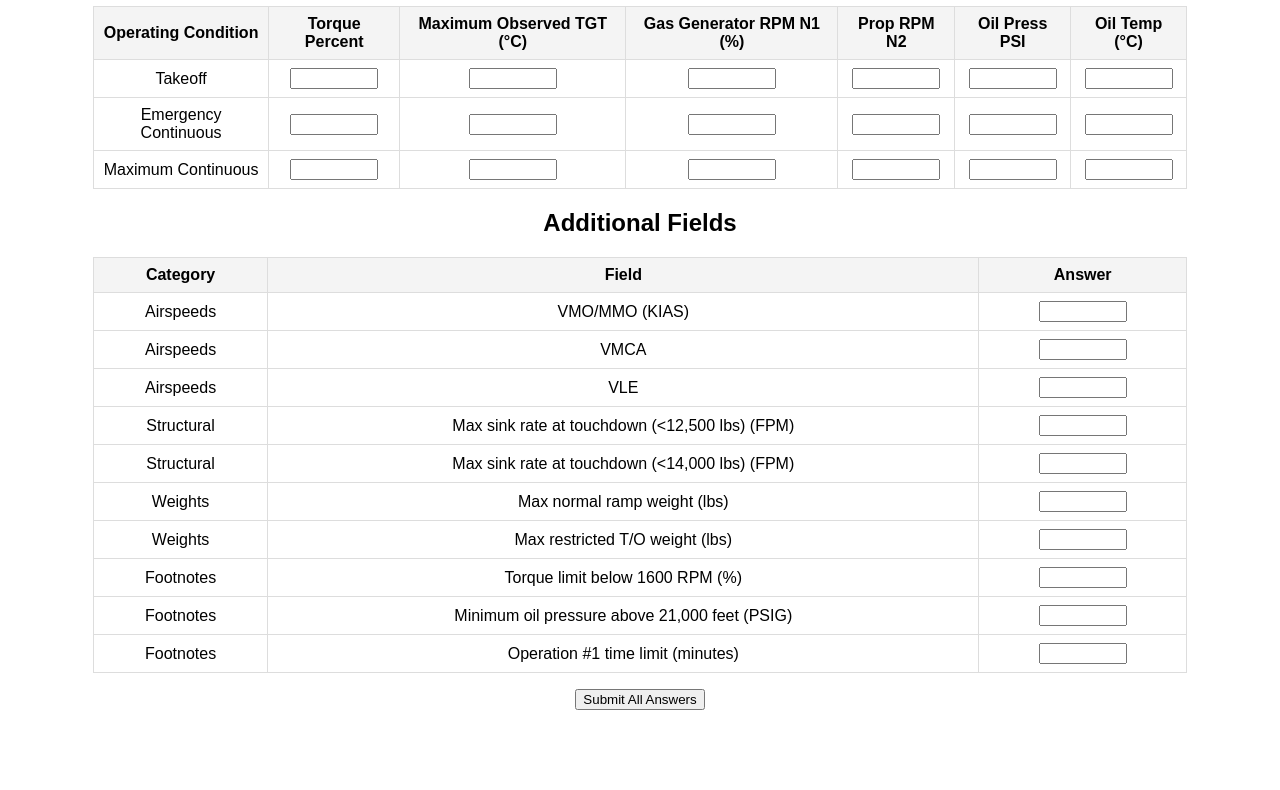
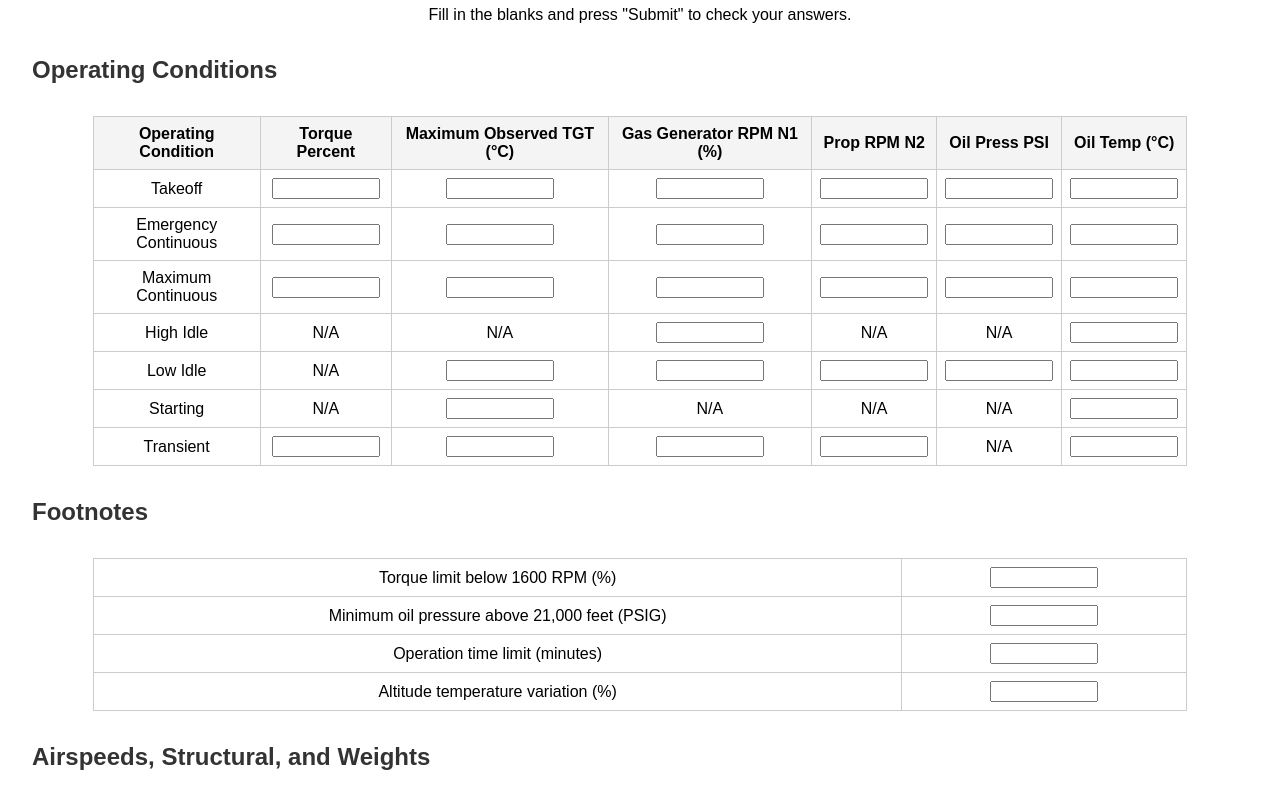
Before and after one commit to Dillionaire26A/quiz-website, a plain HTML site: page index.html in a window 1280 px wide. Shown: the part 84-874 px from the top of the page. Before the commit the page ends 826 px from the top, so only its background shows below. Drawn offline with Linux system fonts and the light colour scheme.

Commit message:
Refactor quiz page layout and submission logic
Updated styling and structure of the quiz page, including table margins, header titles, and input widths. Modified JavaScript function to handle quiz submission.

```diff
--- a/index.html
+++ b/index.html
@@ -14,12 +14,12 @@
 
         table {
             width: 90%;
-            margin: 1rem auto;
+            margin: 2rem auto;
             border-collapse: collapse;
         }
 
         th, td {
-            border: 1px solid #ddd;
+            border: 1px solid #ccc;
             padding: 8px;
             text-align: center;
         }
@@ -30,8 +30,15 @@
         }
 
         input {
-            width: 80px;
+            width: 100px;
             text-align: center;
+        }
+
+        .section-title {
+            font-size: 1.5rem;
+            margin-top: 2rem;
+            text-align: left;
+            color: #333;
         }
 
         .feedback {
@@ -41,10 +48,14 @@
     </style>
 </head>
 <body>
-    <h1>Fill-in-the-Table Quiz</h1>
+    <header>
+        <h1>C-12 Quiz</h1>
+        <p>Fill in the blanks and press "Submit" to check your answers.</p>
+    </header>
 
-    <!-- Main Table -->
-    <table id="quiz-table">
+    <!-- Operating Conditions Table -->
+    <h2 class="section-title">Operating Conditions</h2>
+    <table>
         <thead>
             <tr>
                 <th>Operating Condition</th>
@@ -84,80 +95,92 @@
                 <td><input type="text" data-answer="105 to 135"></td>
                 <td><input type="text" data-answer="10 to 99"></td>
             </tr>
+            <tr>
+                <td>High Idle</td>
+                <td>N/A</td>
+                <td>N/A</td>
+                <td><input type="text" data-answer="70"></td>
+                <td>N/A</td>
+                <td>N/A</td>
+                <td><input type="text" data-answer="-40 to 99"></td>
+            </tr>
+            <tr>
+                <td>Low Idle</td>
+                <td>N/A</td>
+                <td><input type="text" data-answer="660"></td>
+                <td><input type="text" data-answer="60"></td>
+                <td><input type="text" data-answer="1150"></td>
+                <td><input type="text" data-answer="60"></td>
+                <td><input type="text" data-answer="-40 to 99"></td>
+            </tr>
+            <tr>
+                <td>Starting</td>
+                <td>N/A</td>
+                <td><input type="text" data-answer="1000"></td>
+                <td>N/A</td>
+                <td>N/A</td>
+                <td>N/A</td>
+                <td><input type="text" data-answer="-40"></td>
+            </tr>
+            <tr>
+                <td>Transient</td>
+                <td><input type="text" data-answer="123"></td>
+                <td><input type="text" data-answer="850"></td>
+                <td><input type="text" data-answer="102.6"></td>
+                <td><input type="text" data-answer="2200"></td>
+                <td>N/A</td>
+                <td><input type="text" data-answer="100 to 104"></td>
+            </tr>
         </tbody>
     </table>
 
-    <!-- Additional Fields -->
-    <h2>Additional Fields</h2>
-    <table id="additional-fields-table">
-        <thead>
-            <tr>
-                <th>Category</th>
-                <th>Field</th>
-                <th>Answer</th>
-            </tr>
-        </thead>
+    <!-- Footnotes -->
+    <h2 class="section-title">Footnotes</h2>
+    <table>
         <tbody>
             <tr>
-                <td>Airspeeds</td>
+                <td>Torque limit below 1600 RPM (%)</td>
+                <td><input type="text" data-answer="49"></td>
+            </tr>
+            <tr>
+                <td>Minimum oil pressure above 21,000 feet (PSIG)</td>
+                <td><input type="text" data-answer="85"></td>
+            </tr>
+            <tr>
+                <td>Operation time limit (minutes)</td>
+                <td><input type="text" data-answer="5"></td>
+            </tr>
+            <tr>
+                <td>Altitude temperature variation (%)</td>
+                <td><input type="text" data-answer="70"></td>
+            </tr>
+        </tbody>
+    </table>
+
+    <!-- Airspeeds/Structural/Weights -->
+    <h2 class="section-title">Airspeeds, Structural, and Weights</h2>
+    <table>
+        <tbody>
+            <tr>
                 <td>VMO/MMO (KIAS)</td>
                 <td><input type="text" data-answer="259"></td>
             </tr>
             <tr>
-                <td>Airspeeds</td>
-                <td>VMCA</td>
-                <td><input type="text" data-answer="91"></td>
-            </tr>
-            <tr>
-                <td>Airspeeds</td>
-                <td>VLE</td>
-                <td><input type="text" data-answer="181"></td>
-            </tr>
-            <tr>
-                <td>Structural</td>
-                <td>Max sink rate at touchdown (<12,500 lbs) (FPM)</td>
+                <td>Max sink rate (<12,500 lbs) (FPM)</td>
                 <td><input type="text" data-answer="600"></td>
             </tr>
             <tr>
-                <td>Structural</td>
-                <td>Max sink rate at touchdown (<14,000 lbs) (FPM)</td>
-                <td><input type="text" data-answer="500"></td>
-            </tr>
-            <tr>
-                <td>Weights</td>
                 <td>Max normal ramp weight (lbs)</td>
                 <td><input type="text" data-answer="12,590"></td>
-            </tr>
-            <tr>
-                <td>Weights</td>
-                <td>Max restricted T/O weight (lbs)</td>
-                <td><input type="text" data-answer="14,000"></td>
-            </tr>
-            <tr>
-                <td>Footnotes</td>
-                <td>Torque limit below 1600 RPM (%)</td>
-                <td><input type="text" data-answer="49"></td>
-            </tr>
-            <tr>
-                <td>Footnotes</td>
-                <td>Minimum oil pressure above 21,000 feet (PSIG)</td>
-                <td><input type="text" data-answer="85"></td>
-            </tr>
-            <tr>
-                <td>Footnotes</td>
-                <td>Operation #1 time limit (minutes)</td>
-                <td><input type="text" data-answer="5"></td>
             </tr>
         </tbody>
     </table>
 
-    <!-- Submit Button -->
-    <button onclick="submitTable()">Submit All Answers</button>
+    <button onclick="submitQuiz()">Submit All Answers</button>
     <p id="feedback" class="feedback"></p>
-
     <script>
-        function submitTable() {
-            const inputs = document.querySelectorAll('table input');
+        function submitQuiz() {
+            const inputs = document.querySelectorAll('input');
             let allCorrect = true;
 
             inputs.forEach(input => {
@@ -165,18 +188,10 @@
                 const correctAnswer = input.dataset.answer;
 
                 if (userAnswer.toLowerCase() === correctAnswer.toLowerCase()) {
-                    input.style.backgroundColor = 'lightgreen'; // Correct answer
+                    input.style.backgroundColor = 'lightgreen';
                 } else {
-                    input.style.backgroundColor = 'lightcoral'; // Incorrect answer
+                    input.style.backgroundColor = 'lightcoral';
                     allCorrect = false;
-
-                    // Display correct answer next to incorrect input
-                    const feedbackText = document.createElement('span');
-                    feedbackText.textContent = ` (Correct: ${correctAnswer})`;
-                    feedbackText.style.color = 'green';
-                    if (!input.nextSibling) {
-                        input.parentElement.appendChild(feedbackText);
-                    }
                 }
             });
 
```
